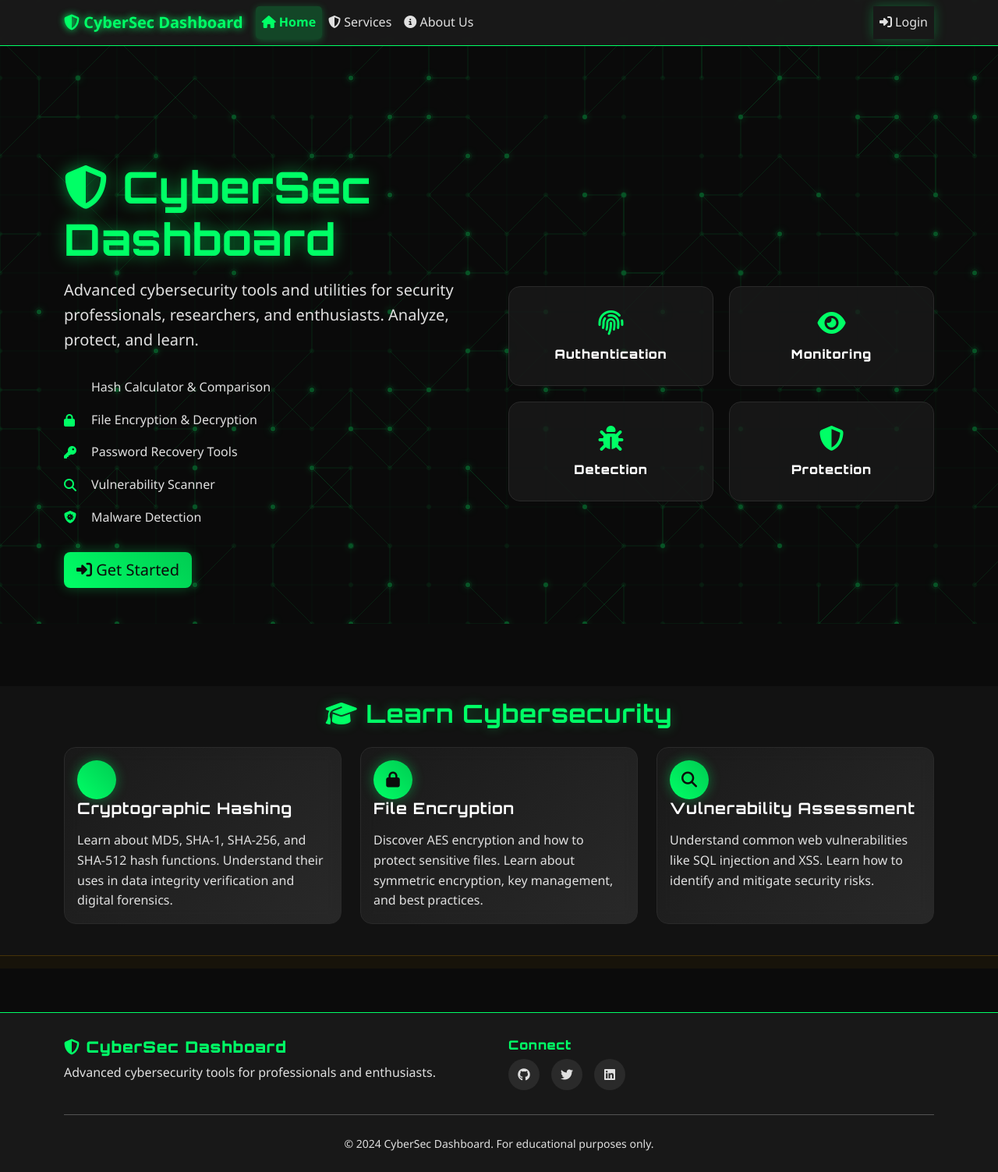
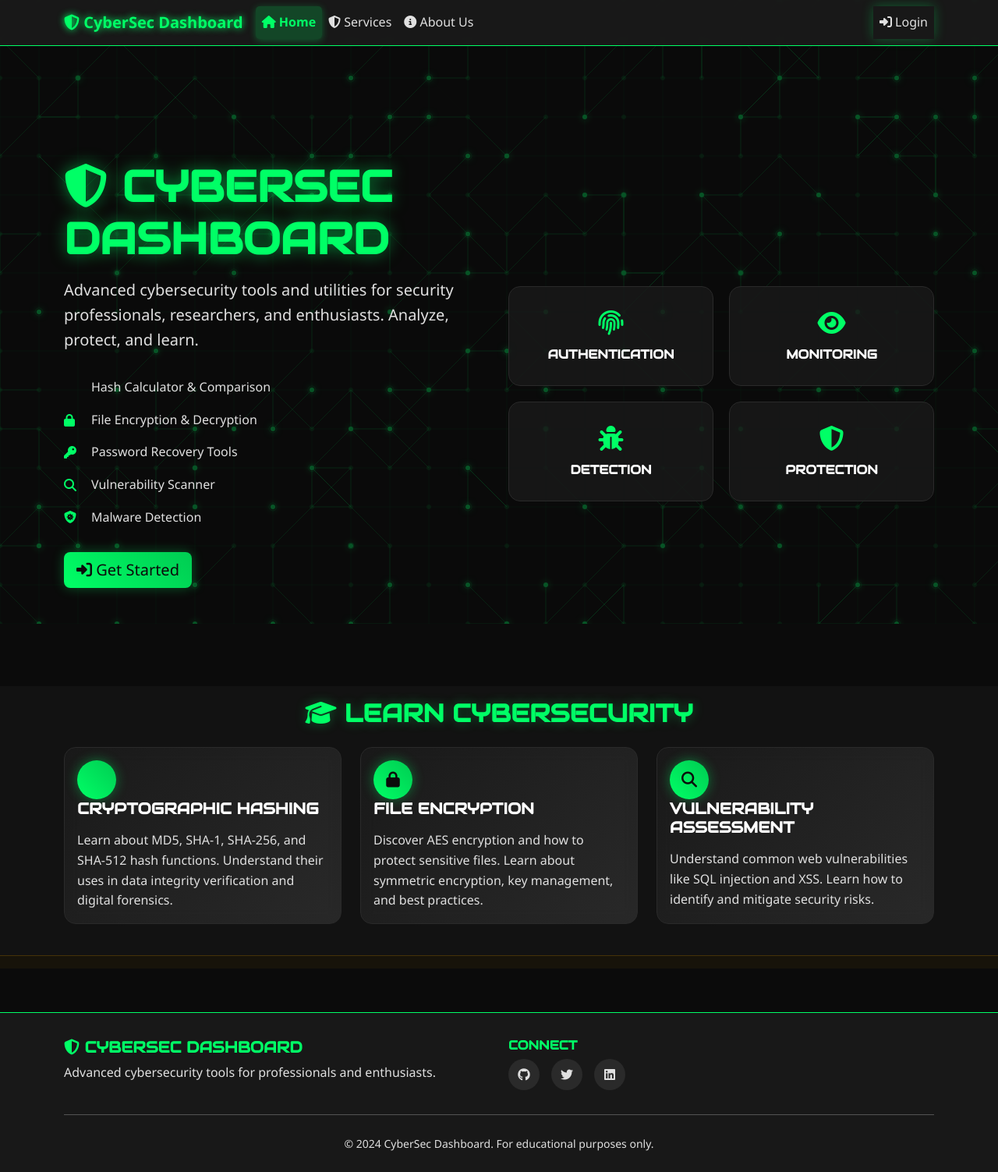
Before and after one commit to jas-preet-singh/C-SENTINAL-Cybersecurity-Dashboard-, a Flask app: page / in a window 1280 px wide. Shown: the whole page at 78% size. Run offline with Flask 3, Linux system fonts and the light colour scheme; parts of the project's set-up code (start-up, migrations or seed data) failed here and were passed over.

Commit message:
Update the website's visual style with a new futuristic font
Replaces the 'Orbitron' font with 'Audiowide' in base.html, applying it to all heading elements and enabling uppercase text transformation for a more futuristic aesthetic.

Replit-Commit-Author: Agent
Replit-Commit-Session-Id: 8bdfe0b5-c58f-436b-8c1c-3bb82b35e82e
Replit-Commit-Checkpoint-Type: full_checkpoint
Replit-Commit-Screenshot-Url: https://storage.googleapis.com/screenshot-production-us-central1/bf428374-0748-4566-b4cb-974ad830c269/8bdfe0b5-c58f-436b-8c1c-3bb82b35e82e/FMbwI8J

```diff
--- a/templates/base.html
+++ b/templates/base.html
@@ -11,16 +11,16 @@
  <link href="https://cdnjs.cloudflare.com/ajax/libs/font-awesome/6.4.0/css/all.min.css" rel="stylesheet">
  <!-- Chart.js -->
  <script src="https://cdn.jsdelivr.net/npm/chart.js@3.9.1/dist/chart.min.js"></script>
- <!-- Google Fonts - Orbitron -->
- <link href="https://fonts.googleapis.com/css2?family=Orbitron:wght@500;700;900&display=swap" rel="stylesheet">
+ <!-- Google Fonts - Audiowide -->
+ <link href="https://fonts.googleapis.com/css2?family=Audiowide&display=swap" rel="stylesheet">
  <!-- Custom CSS -->
  <link href="{{ url_for('static', filename='css/style.css') }}" rel="stylesheet">
 
  <style>
   h1, h2, h3, h4, h5, h6 {
-    font-family: 'Orbitron', sans-serif;
-    font-weight: 900; /* Bold look */
-    letter-spacing: 1px;
+    font-family: 'Audiowide', cursive;
+    font-weight: bold;
+    text-transform: uppercase;
   }
  </style>
 </head>
```
